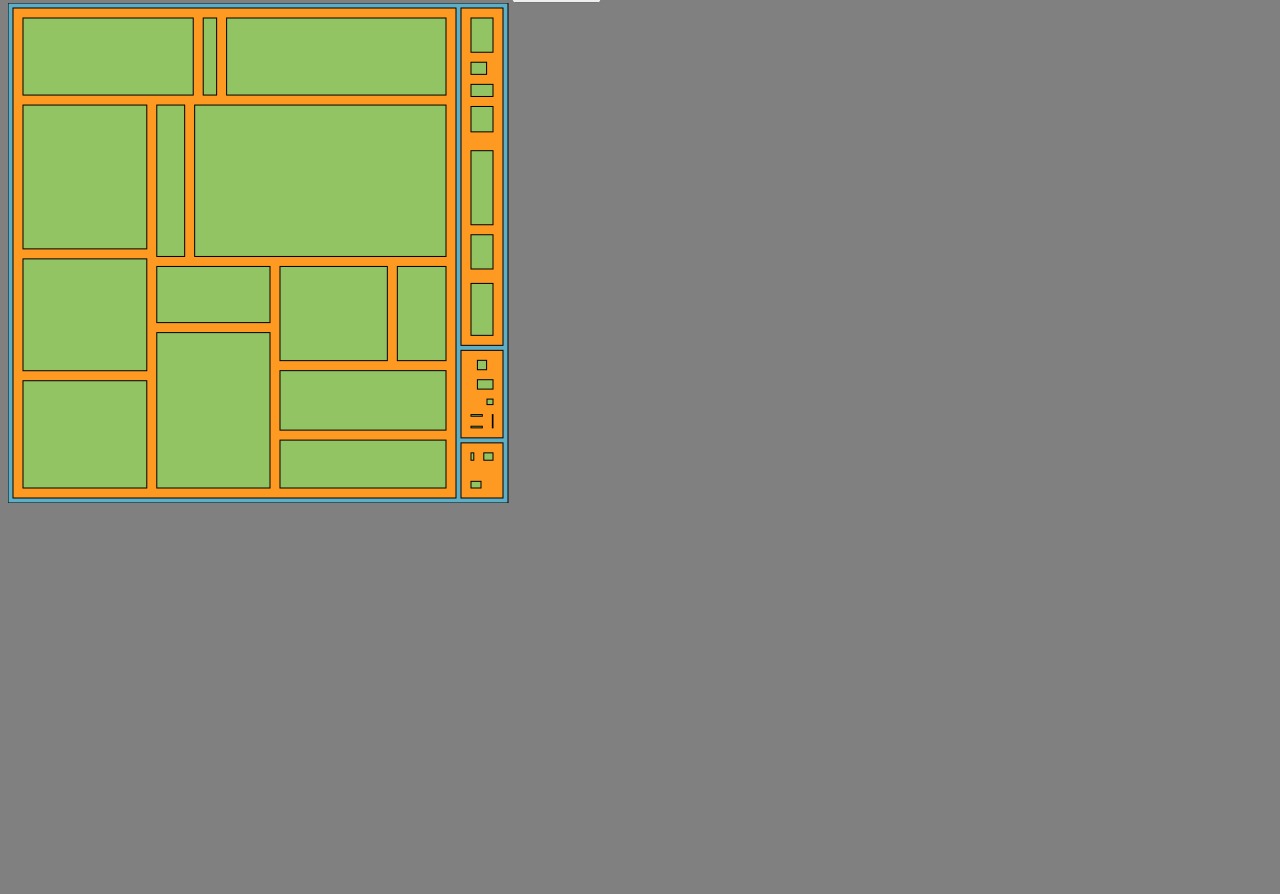
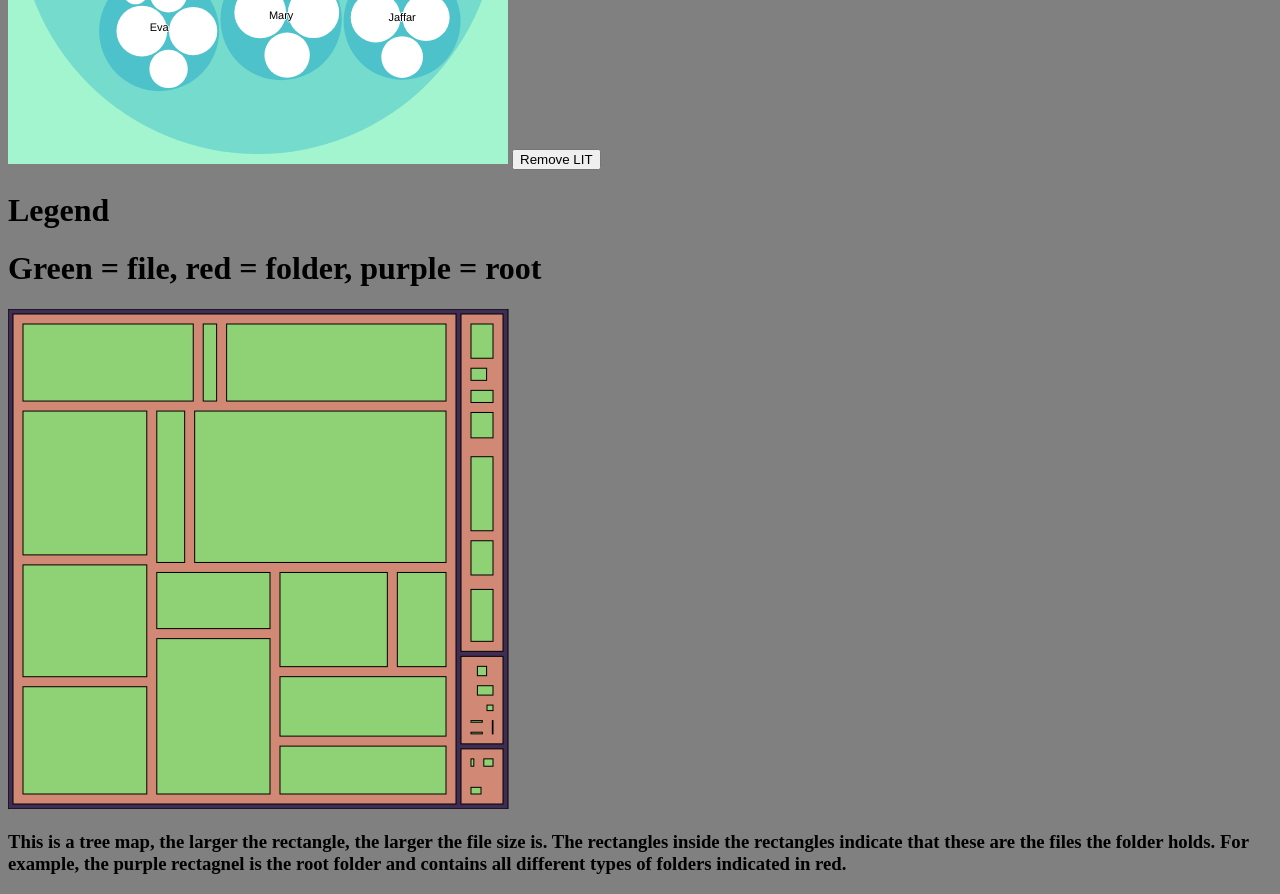
Before and after one commit to mattfrancis888/cp321-a02, a website: page index.html in a window 1280 px wide. Shown: the part 511-1405 px from the top of the page. Before the commit the page ends 1026 px from the top, so only its background shows below. Drawn offline with nearby package versions, Linux system fonts and the light colour scheme.

Commit message:
Added text.

```diff
--- a/bundle.js
+++ b/bundle.js
@@ -217,9 +217,7 @@
 
     function viz(data) {
         console.log(data);
-        var depthScale = d3
-            .scaleOrdinal()
-            .range(["#5EAFC6", "#FE9922", "#93c464", "#75739F"]);
+        var depthScale = d3.scaleOrdinal().range(["#402D54", "#D18975", "#8FD175"]);
 
         var nestedTweets = d3
             .nest()
@@ -237,7 +235,8 @@
 
         treemapLayout(root);
 
-        d3.select("#chartq2")
+        var svg2 = d3
+            .select("#chartq2")
             .selectAll("rect")
             .data(root.descendants())
             .enter()
@@ -248,6 +247,72 @@
             .attr("height", function (d) { return d.y1 - d.y0; })
             .style("fill", function (d) { return depthScale(d.depth); })
             .style("stroke", "black");
+
+        // svg2 = d3
+        //     .select("#chartq2")
+        //     .attr("width", width + margin.left + margin.right)
+        //     .attr("height", height + margin.top + margin.bottom)
+        //     .append("g")
+        //     .attr("transform", "translate(" + margin.left + "," + margin.top + ")");
+
+        d3.scaleOrdinal().range(["#402D54", "#D18975", "#8FD175"]);
+
+        // svg2.selectAll("rect")
+        //     .data(root.leaves())
+        //     .enter()
+        //     .append("rect")
+        //     .attr("x", function (d) {
+        //         return d.x0;
+        //     })
+        //     .attr("y", function (d) {
+        //         return d.y0;
+        //     })
+        //     .attr("width", function (d) {
+        //         return d.x1 - d.x0;
+        //     })
+        //     .attr("height", function (d) {
+        //         return d.y1 - d.y0;
+        //     })
+        //     .style("stroke", "black")
+        //     .style("fill", function (d) {
+        //         return color(d.parent.data.name);
+        //     })
+        //     .style("opacity", function (d) {
+        //         return opacity(d.data.value);
+        //     });
+
+        //add text
+        svg2.selectAll("text")
+            .data(root.descendants())
+            .enter()
+            .append("text")
+            .attr("x", function (d) {
+                return d.x0 + 5;
+            }) // +10 to adjust position (more right)
+            .attr("y", function (d) {
+                return d.y0 + 20;
+            }) // +20 to adjust position (lower)
+            .text(function (d) {
+                return "rawr";
+            })
+            .attr("font-size", "19px")
+            .attr("fill", "white");
+        //add text
+        svg2.selectAll("vals")
+            .data(root.descendants())
+            .enter()
+            .append("text")
+            .attr("x", function (d) {
+                return d.x0 + 5;
+            }) // +10 to adjust position (more right)
+            .attr("y", function (d) {
+                return d.y0 + 35;
+            }) // +20 to adjust position (lower)
+            .text(function (d) {
+                return "yoo";
+            })
+            .attr("font-size", "11px")
+            .attr("fill", "white");
     }
 
 })();
--- a/index.html
+++ b/index.html
@@ -9,11 +9,25 @@
 <body>
     <!-- load the d3.js library -->
     <div>
+        <h1>Legend</h1>
+        <h1>
+            A legend is not needed, the pack chrt can be clicked and is zoomable
+            assigned with appropriate labels
+        </h1>
         <svg id="chartq1" width="500" height="500"></svg>
         <button id="mylink" type="button">Remove LIT</button>
     </div>
     <div class="container">
+        <h1>Legend</h1>
+        <h1>Green = file, red = folder, purple = root</h1>
         <svg id="chartq2" width="560" height="500"></svg>
+        <h3>
+            This is a tree map, the larger the rectangle, the larger the file
+            size is. The rectangles inside the rectangles indicate that these
+            are the files the folder holds. For example, the purple rectagnel is
+            the root folder and contains all different types of folders
+            indicated in red.
+        </h3>
     </div>
 </body>
 
--- a/styles2.css
+++ b/styles2.css
@@ -21,3 +21,8 @@
 body {
     background-color: grey;
 }
+
+text {
+    position: relative;
+    z-index: 999;
+}
```
Also changed, not shown: index.js (+69 -4 lines), 1 other file.
